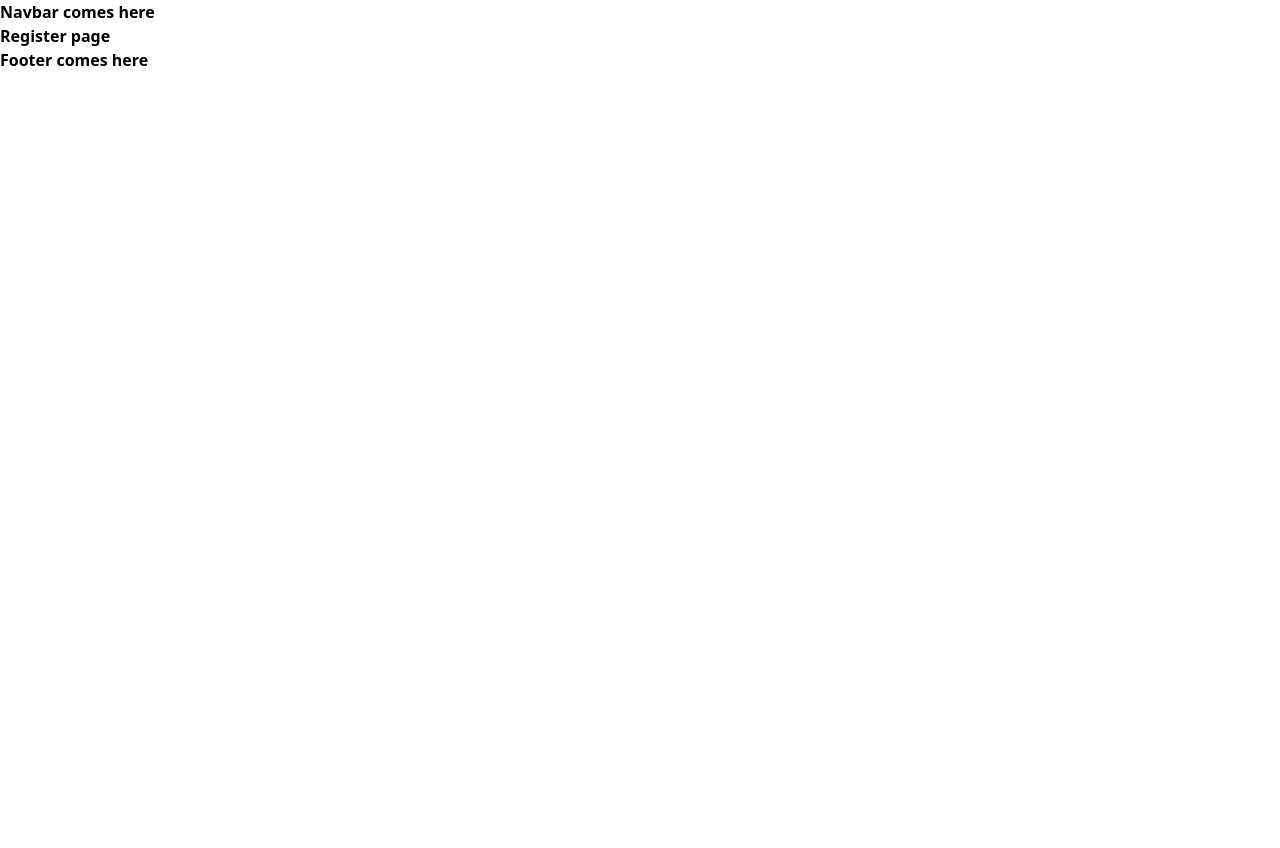
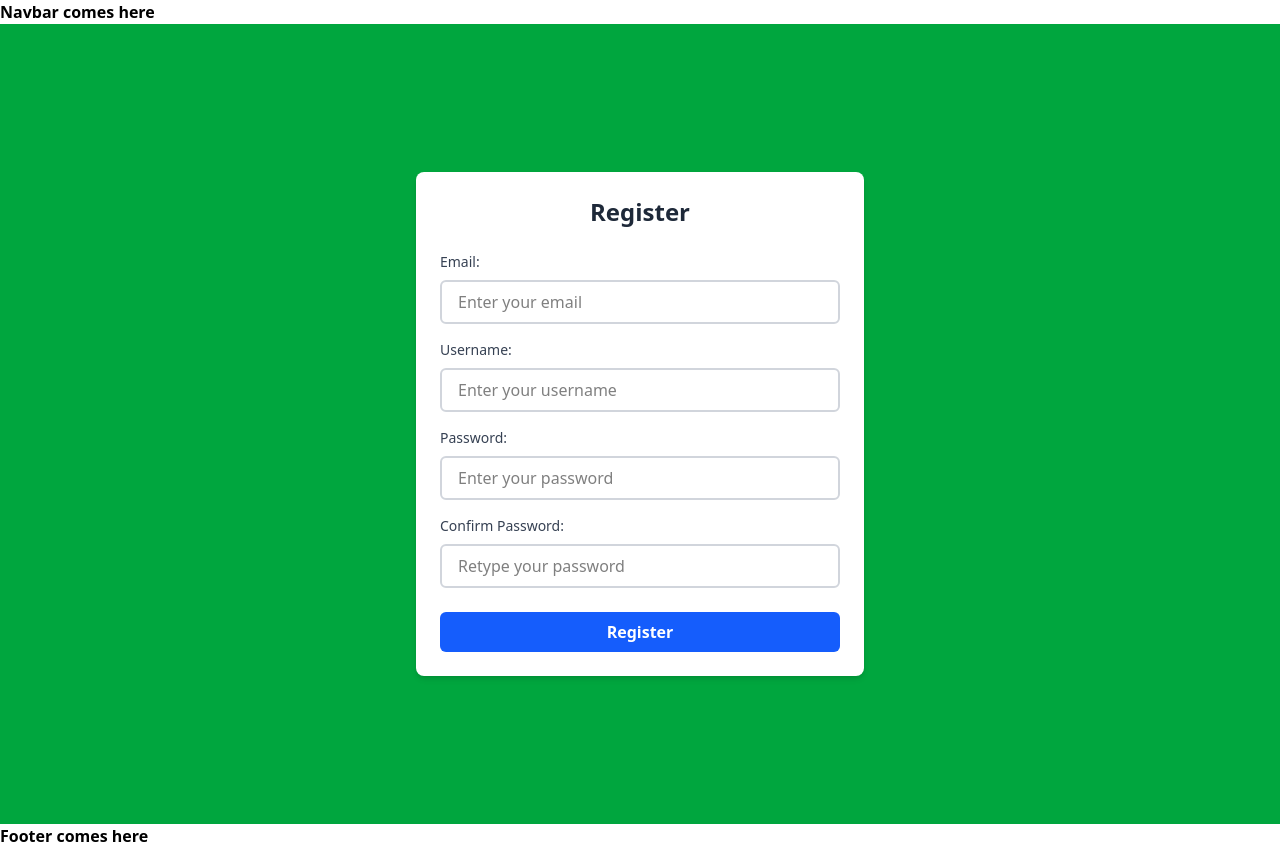
Before and after one commit to Captain-Carl-Larc/IryBlog, a React (Vite) app in the folder client/: page /register in a window 1280 px wide. Before the commit the page ends 800 px from the top, so only its background shows below. Built offline with nearby package versions, Linux system fonts and the light colour scheme.

Commit message:
register form made

```diff
--- a/client/src/pages/register.jsx
+++ b/client/src/pages/register.jsx
@@ -1,9 +1,90 @@
 function Register() {
-    return ( <>
-        <h1 className="font-black">
-            Register page
-        </h1>
-    </> );
+  const handleSubmit = (e) => {
+    e.preventDefault();
+    console.log("Form submitted");
+  };
+
+  return (
+    <div className="flex justify-center items-center bg-green-600 p-4 min-h-screen">
+      <div className="bg-white shadow-md mx-auto p-6 rounded-lg w-full max-w-md">
+        <h2 className="mb-6 font-bold text-gray-800 text-2xl text-center">
+          Register
+        </h2>
+        <form onSubmit={handleSubmit}>
+          <div className="flex flex-col mb-4">
+            <label
+              htmlFor="email"
+              className="mb-2 font-medium text-gray-700 text-sm"
+            >
+              Email:
+            </label>
+            <input
+              type="email"
+              name="email"
+              id="email"
+              className="px-4 py-2 border-2 border-gray-300 focus:border-blue-500 rounded-md outline-none focus:ring-2 focus:ring-blue-200 text-md transition duration-200"
+              placeholder="Enter your email"
+            />
+          </div>
+
+          <div className="flex flex-col mb-4">
+            <label
+              htmlFor="username"
+              className="mb-2 font-medium text-gray-700 text-sm"
+            >
+              Username:
+            </label>
+            <input
+              type="text"
+              name="username"
+              id="username"
+              className="px-4 py-2 border-2 border-gray-300 focus:border-blue-500 rounded-md outline-none focus:ring-2 focus:ring-blue-200 text-md transition duration-200"
+              placeholder="Enter your username"
+            />
+          </div>
+
+          <div className="flex flex-col mb-4">
+            <label
+              htmlFor="password"
+              className="mb-2 font-medium text-gray-700 text-sm"
+            >
+              Password:
+            </label>
+            <input
+              type="password"
+              name="password"
+              id="password"
+              className="px-4 py-2 border-2 border-gray-300 focus:border-blue-500 rounded-md outline-none focus:ring-2 focus:ring-blue-200 text-md transition duration-200"
+              placeholder="Enter your password"
+            />
+          </div>
+
+          <div className="flex flex-col mb-6">
+            <label
+              htmlFor="confirm-password"
+              className="mb-2 font-medium text-gray-700 text-sm"
+            >
+              Confirm Password:
+            </label>
+            <input
+              type="password"
+              name="confirm-password"
+              id="confirm-password"
+              className="px-4 py-2 border-2 border-gray-300 focus:border-blue-500 rounded-md outline-none focus:ring-2 focus:ring-blue-200 text-md transition duration-200"
+              placeholder="Retype your password"
+            />
+          </div>
+
+          <button
+            type="submit"
+            className="bg-blue-600 hover:bg-blue-700 px-4 py-2 rounded-md focus:outline-none focus:ring-2 focus:ring-blue-500 focus:ring-offset-2 w-full font-semibold text-white transition duration-200"
+          >
+            Register
+          </button>
+        </form>
+      </div>
+    </div>
+  );
 }
 
 export default Register;
```
Also changed, not shown: client/tailwind.config.js (added).
